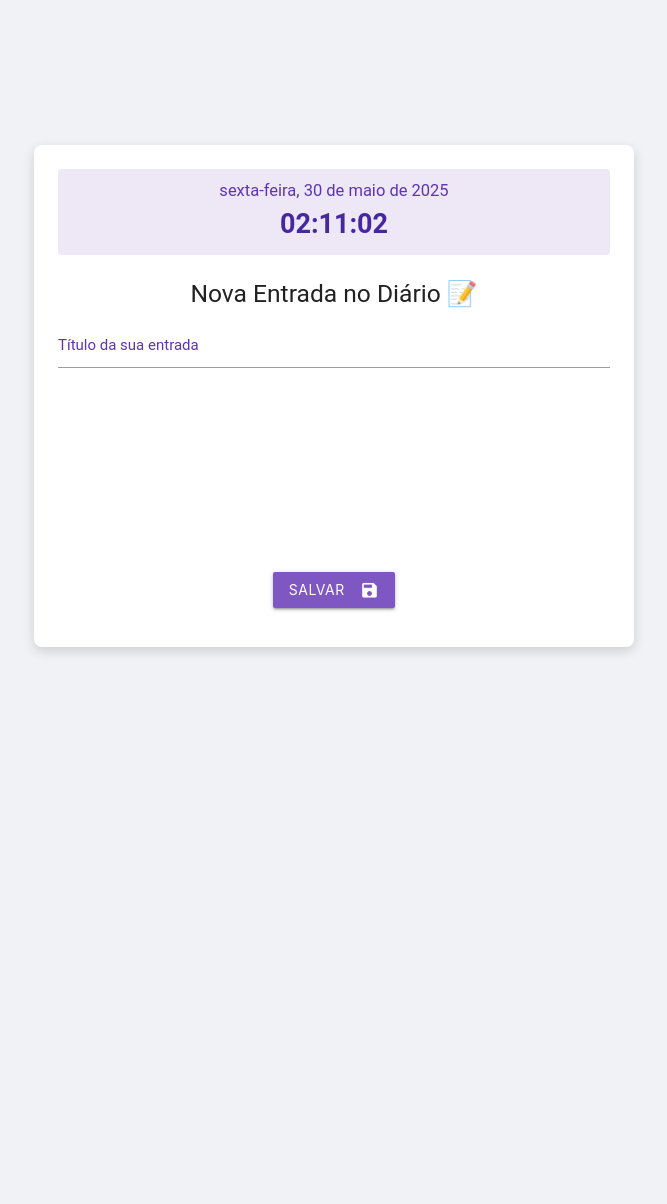
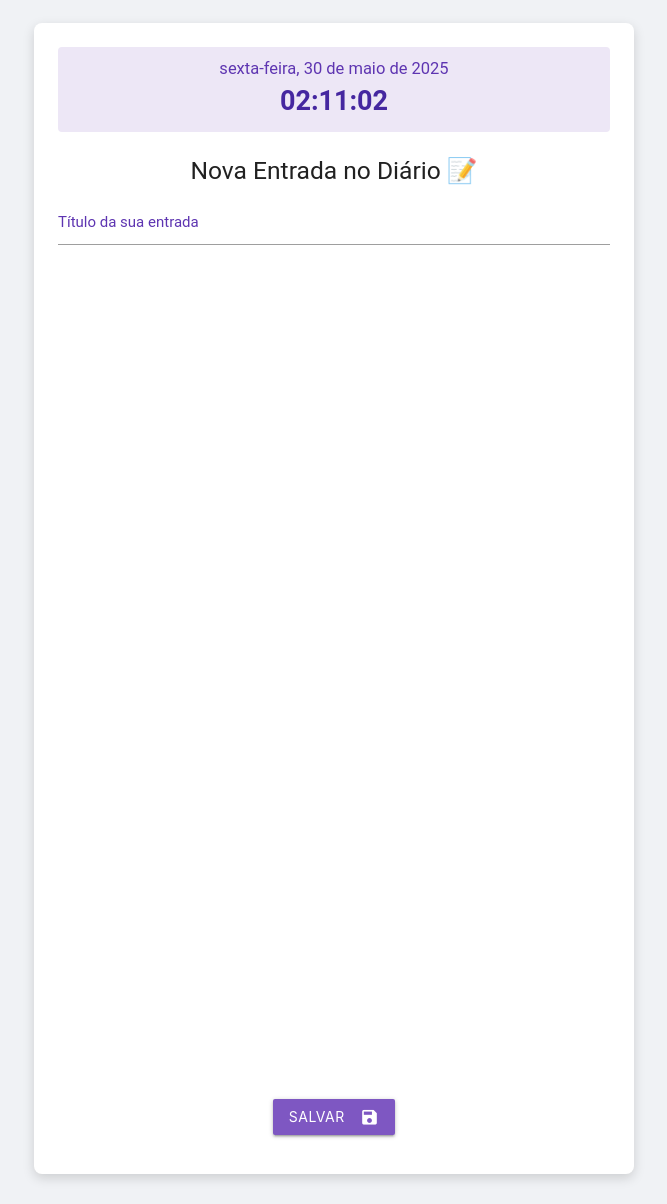
Before and after one commit to conectis360/php-diary, a PHP site: page / in a window 1280 px wide. Shown: the whole page, without its empty margins (306-973 px from the left). Before the commit the page ends 653 px from the top, so only its background shows below. Run offline with PHP 8.4, Linux system fonts and the light colour scheme; some libraries are stand-ins or nearby versions.

Commit message:
fix: text area size

```diff
--- a/css/style.css
+++ b/css/style.css
@@ -109,7 +109,7 @@
 .input-field textarea#texto {
   /* O TinyMCE vai substituir isso, mas é bom ter um fallback
        ou para o estado antes da inicialização do editor. */
-  min-height: 150px; /* Altura mínima inicial antes do TinyMCE carregar */
+  min-height: 800px; /* Altura mínima inicial antes do TinyMCE carregar */
   visibility: hidden; /* Esconde o textarea original até o TinyMCE inicializar */
 }
 
@@ -122,6 +122,6 @@
 /* Aumentar um pouco o espaçamento inferior do campo de texto
    para acomodar melhor o editor. */
 .input-field.textarea-container {
-  /* Adicionaremos esta classe no HTML */
   margin-bottom: 20px;
+  height: auto;
 }
--- a/js/app.js
+++ b/js/app.js
@@ -19,7 +19,7 @@
                   bullist numlist outdent indent | link image media | \
                   forecolor backcolor removeformat | charmap | code fullscreen preview | help',
         menubar: 'file edit view insert format tools table help', // Habilita uma menubar mais completa
-        height: 350, // Altura inicial do editor
+        height: 900, // Aumentado de 350 para 550. Ajuste conforme necessário.
         autoresize_bottom_margin: 50,
         placeholder: "Escreva seus pensamentos aqui...", // Placeholder para o editor
         setup: function (editor) {
```
